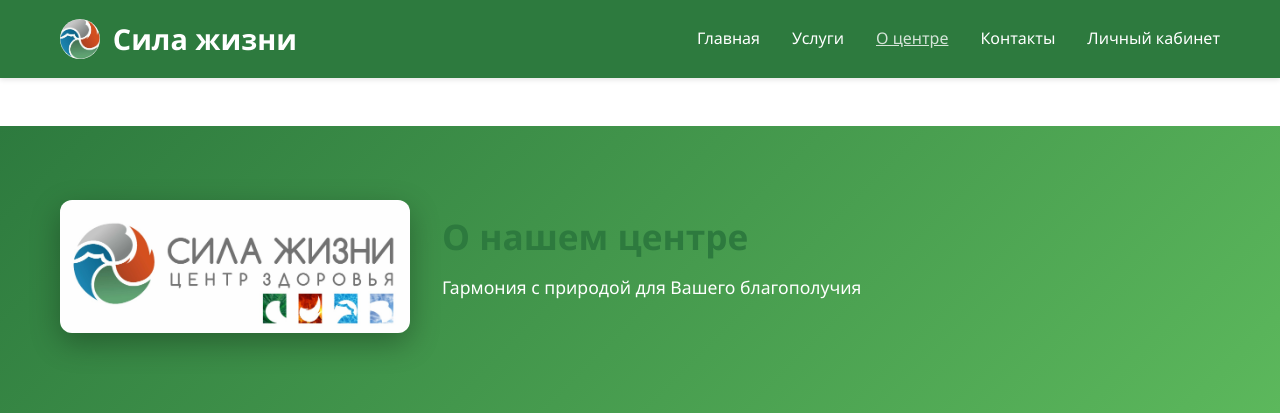
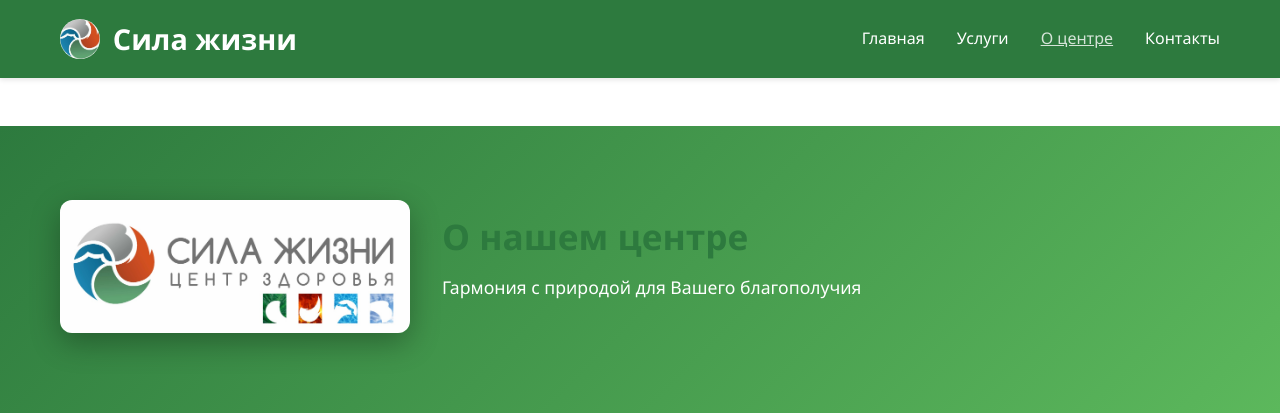
Before and after one commit to Saintsid/lifepower, a FastAPI app: page /about in a window 1280 px wide. Shown: the top 413 px of the page. Run offline with FastAPI, Linux system fonts and the light colour scheme.

Commit message:
Remove login link from header template to streamline navigation options.

```diff
--- a/backend/templates/components/header.html
+++ b/backend/templates/components/header.html
@@ -13,7 +13,6 @@
                     <li><a href="/services" class="{% if active_page == 'services' %}active{% endif %}">Услуги</a></li>
                     <li><a href="/about" class="{% if active_page == 'about' %}active{% endif %}">О центре</a></li>
                     <li><a href="/contacts" class="{% if active_page == 'contacts' %}active{% endif %}">Контакты</a></li>
-                    <li><a href="/login" class="{% if active_page == 'login' %}active{% endif %}">Личный кабинет</a></li>
                 </ul>
             </nav>
         </div>
```
